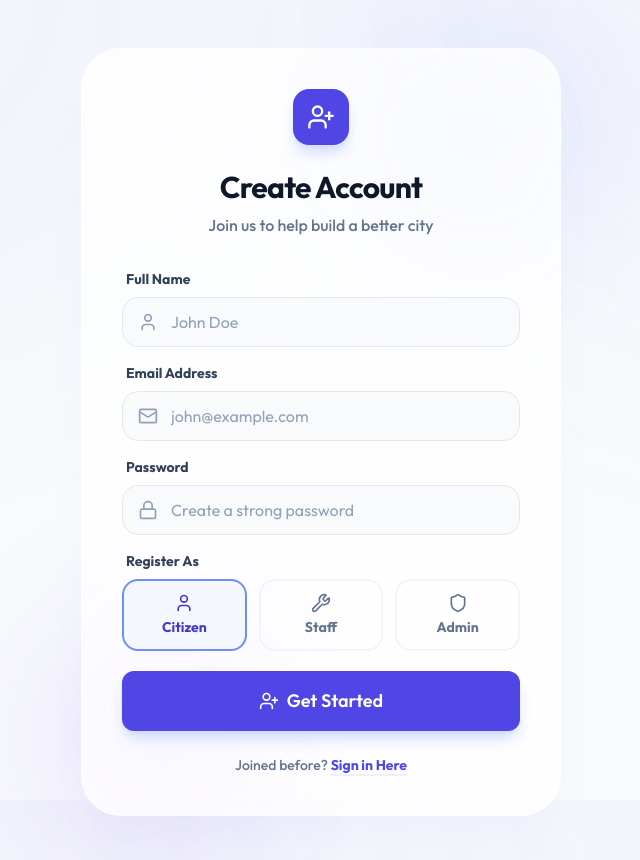
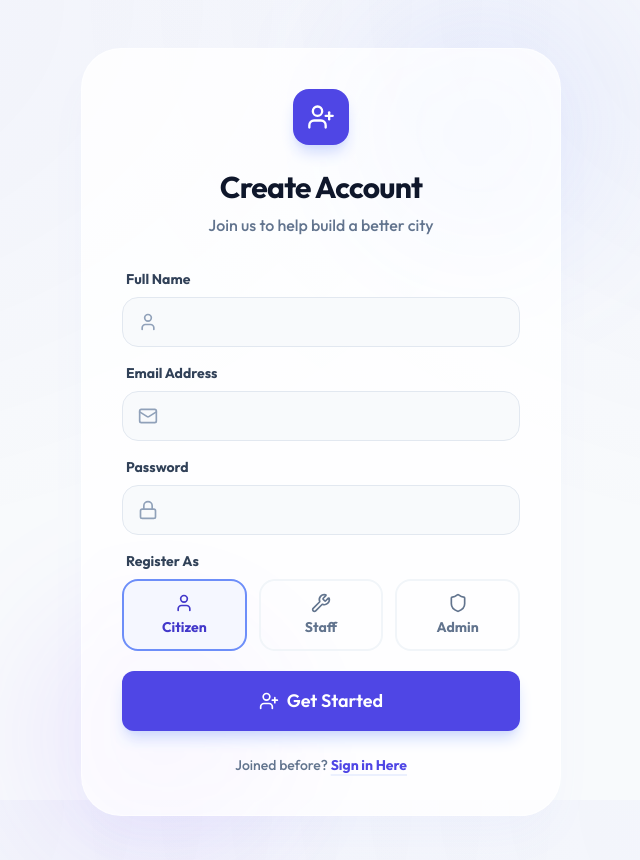
Before and after one commit to Jashuyeluri/ONLINE-COMPLAINT-SYSTEM, a React (Vite) app in the folder frontend/: page /register in a window 1280 px wide. Shown: the top 860 px of the page, without its empty margins (319-959 px from the left). Built offline with nearby package versions, Linux system fonts and the light colour scheme; no server answers.

Commit message:
Remove placeholder texts from auth forms

```diff
--- a/frontend/src/pages/Login.jsx
+++ b/frontend/src/pages/Login.jsx
@@ -57,7 +57,6 @@ const Login = () => {
                   <Mail className="w-5 h-5 absolute left-4 top-1/2 -translate-y-1/2 text-slate-400 group-focus-within:text-indigo-500 transition-colors" />
                   <input
                     type="email"
-                    placeholder="name@company.com"
                     required
                     className="input-field pl-12"
                     onChange={(e) => setFormData({ ...formData, email: e.target.value })}
@@ -73,7 +72,6 @@ const Login = () => {
                   <Lock className="w-5 h-5 absolute left-4 top-1/2 -translate-y-1/2 text-slate-400 group-focus-within:text-indigo-500 transition-colors" />
                   <input
                     type="password"
-                    placeholder="••••••••"
                     required
                     className="input-field pl-12"
                     onChange={(e) => setFormData({ ...formData, password: e.target.value })}
--- a/frontend/src/pages/Register.jsx
+++ b/frontend/src/pages/Register.jsx
@@ -54,7 +54,6 @@ const Register = () => {
                   <User className="w-5 h-5 absolute left-4 top-1/2 -translate-y-1/2 text-slate-400 group-focus-within:text-indigo-500 transition-colors" />
                   <input
                     type="text"
-                    placeholder="John Doe"
                     required
                     className="input-field pl-12"
                     onChange={(e) => setFormData({ ...formData, name: e.target.value })}
@@ -68,7 +67,6 @@ const Register = () => {
                   <Mail className="w-5 h-5 absolute left-4 top-1/2 -translate-y-1/2 text-slate-400 group-focus-within:text-indigo-500 transition-colors" />
                   <input
                     type="email"
-                    placeholder="john@example.com"
                     required
                     className="input-field pl-12"
                     onChange={(e) => setFormData({ ...formData, email: e.target.value })}
@@ -82,7 +80,6 @@ const Register = () => {
                   <Lock className="w-5 h-5 absolute left-4 top-1/2 -translate-y-1/2 text-slate-400 group-focus-within:text-indigo-500 transition-colors" />
                   <input
                     type="password"
-                    placeholder="Create a strong password"
                     required
                     className="input-field pl-12"
                     onChange={(e) => setFormData({ ...formData, password: e.target.value })}
```
